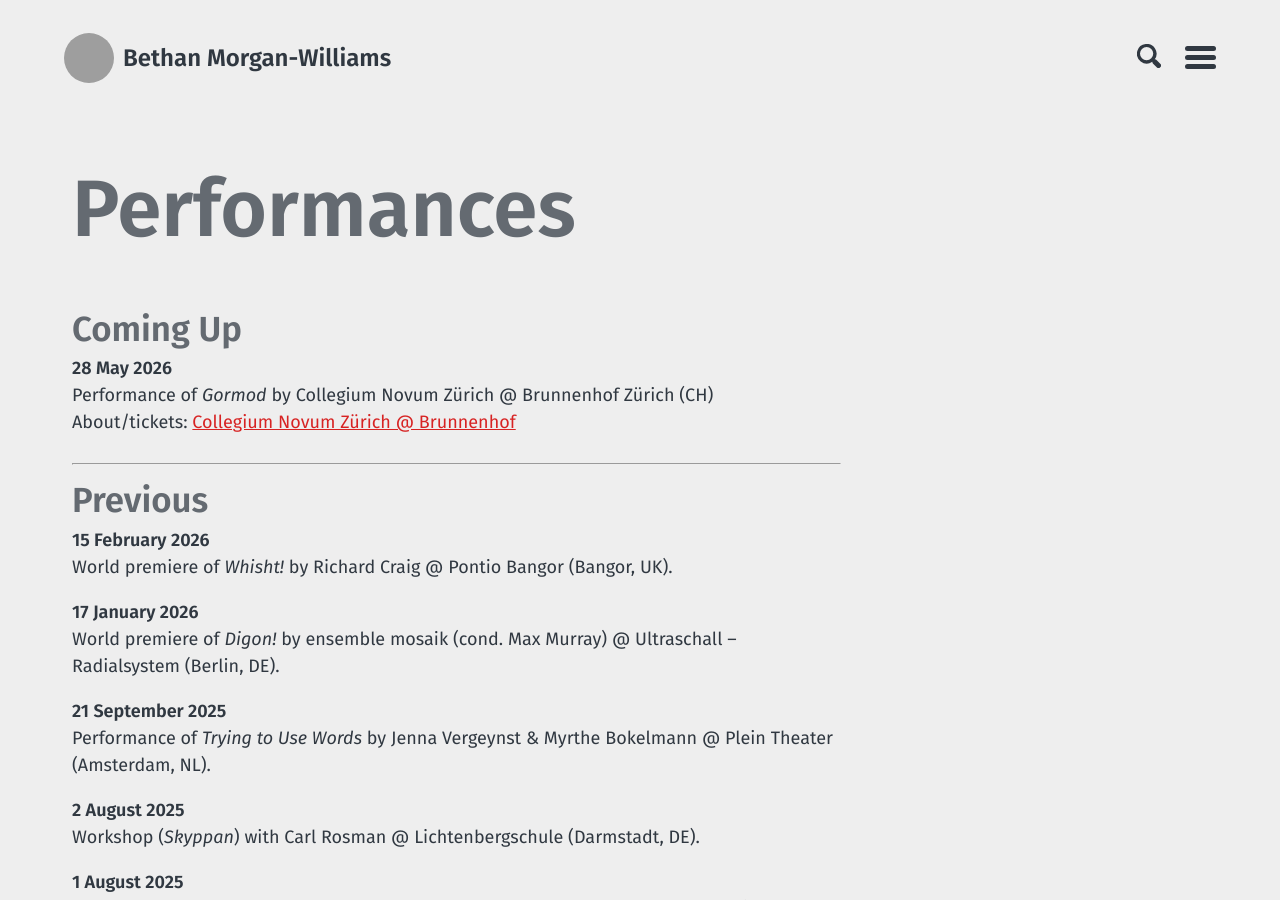
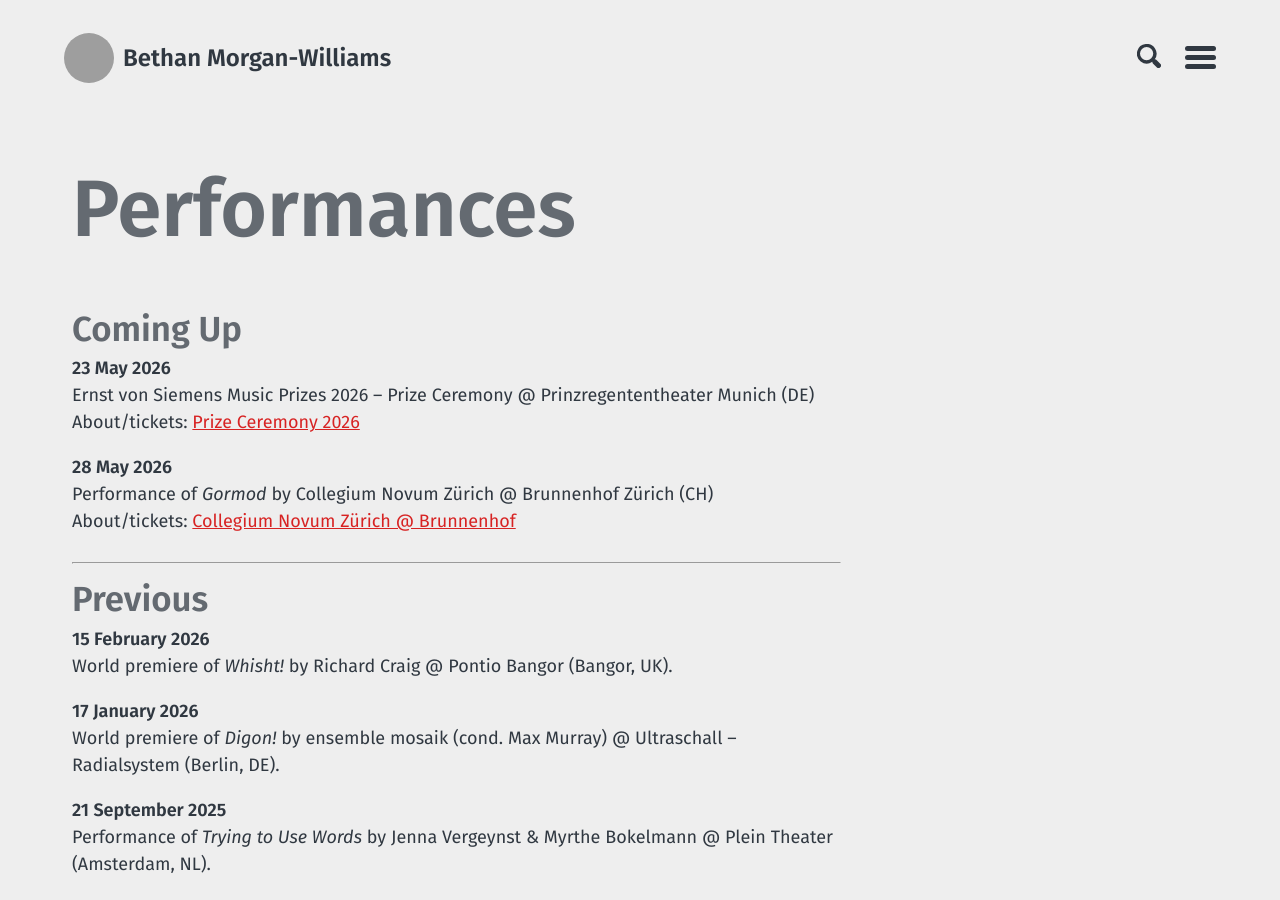
Before and after one commit to morganwilliamsb/website, a Jekyll site: the page built from performances.md, in a window 1280 px wide and 900 px high. Built offline with Jekyll 4.4.1, drawn with Linux system fonts in a browser that asks for light colours; grey boxes are pictures that could not be loaded.

Commit message:
Add upcoming performances for May 2026

```diff
--- a/performances.md
+++ b/performances.md
@@ -4,6 +4,10 @@ layout: page
 ---
 
 ## Coming Up
+
+23 May 2026
+: Ernst von Siemens Music Prizes 2026 – Prize Ceremony @ Prinzregententheater Munich (DE)
+: About/tickets: [Prize Ceremony 2026](https://evs-musikstiftung.ch/en/music-prize/music-prizes-2026-prize-ceremony/)
 
 28 May 2026
 : Performance of _Gormod_ by Collegium Novum Zürich @ Brunnenhof Zürich (CH)
```
